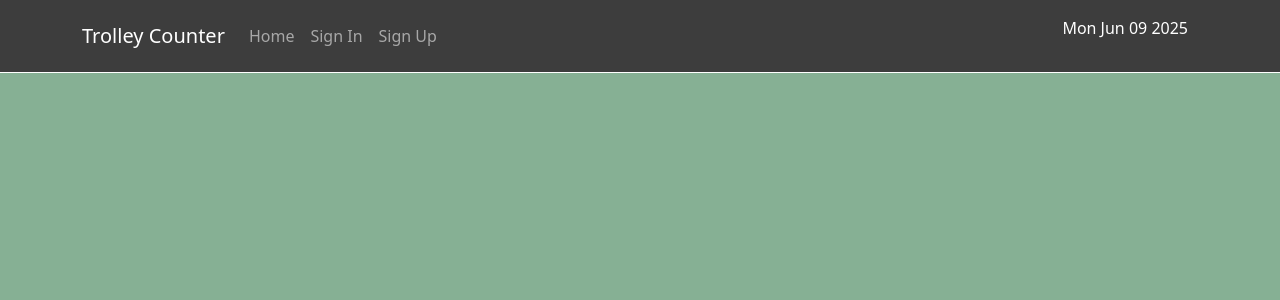
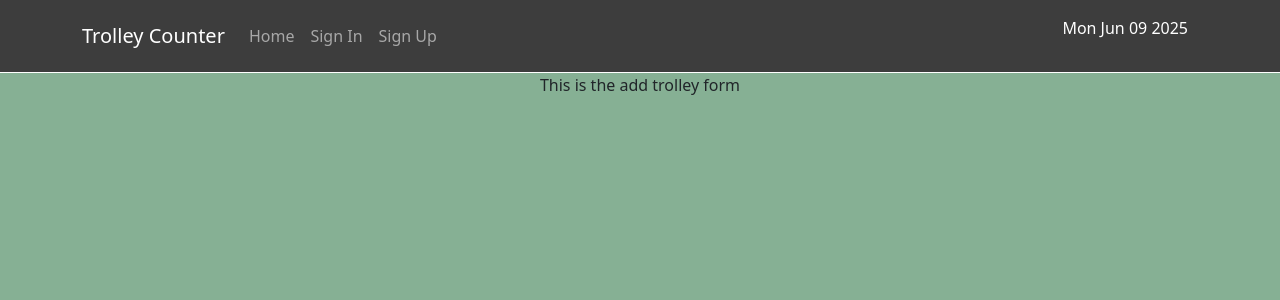
Before and after one commit to cameronjamesw/trolley-counter-frontend, a React (Create React App) app: page /add-trolley in a window 1280 px wide. Shown: the top 300 px of the page. Built offline with nearby package versions, Linux system fonts and the light colour scheme.

Commit message:
create add trolley form, wire up link

```diff
--- a/src/App.js
+++ b/src/App.js
@@ -6,6 +6,7 @@ import { Container } from 'react-bootstrap';
 import SignUpForm from './pages/auth/SignUpForm';
 import SignInForm from './pages/auth/SignInForm';
 import HomePage from './pages/HomePage';
+import AddTrolleyForm from './pages/trollies/AddTrolleyForm';
 
 function App() {
   return (
@@ -16,6 +17,7 @@ function App() {
         <Route exact path='/' element={<HomePage />} />
         <Route path="/sign-in/" element={<SignInForm />} />
         <Route path="/sign-up/" element={<SignUpForm />} />
+        <Route exact path="/add-trolley/" element={<AddTrolleyForm />} />
         </Routes>
       </Container>
     </div>
--- a/src/components/TrolleyIndex.js
+++ b/src/components/TrolleyIndex.js
@@ -3,10 +3,13 @@ import { Container, Row } from 'react-bootstrap'
 import styles from '../styles/TrolleyIndex.module.css'
 import { FontAwesomeIcon } from '@fortawesome/react-fontawesome';
 import { faCartShopping } from '@fortawesome/free-solid-svg-icons';
+import { useNavigate } from 'react-router-dom';
 
 const TrolleyIndex = () => {
 
   const [isHovered, setIsHovered] = useState(false);
+
+  const navigate = useNavigate();
 
   const handleMouseEnter = () => {
     setIsHovered(true);
@@ -22,13 +25,18 @@ const TrolleyIndex = () => {
     transition: 'background-color 0.3s ease',
   };
 
+  const handleClick = () => {
+    navigate('/add-trolley/')
+  }
+
   return (
     <Row>
     <Container
     style={buttonStyle}
     onMouseEnter={handleMouseEnter}
     onMouseLeave={handleMouseLeave}
-    className={`d-flex col-2 col-lg-1 mt-4 ${styles.Main} ${styles.IconBox}`}>
+    className={`d-flex col-2 col-lg-1 mt-4 ${styles.Main} ${styles.IconBox}`}
+    onClick={handleClick}>
       <FontAwesomeIcon className={styles.Icon} icon={faCartShopping} />
     </Container>
     <Container className={`col-8 col-lg-8 mt-4 ${styles.Main}`}>
--- /dev/null
+++ b/src/pages/trollies/AddTrolleyForm.js
@@ -0,0 +1,11 @@
+import React from "react";
+
+const AddTrolleyForm = () => {
+  return (
+    <div>
+        This is the add trolley form
+    </div>
+  );
+};
+
+export default AddTrolleyForm;
```
